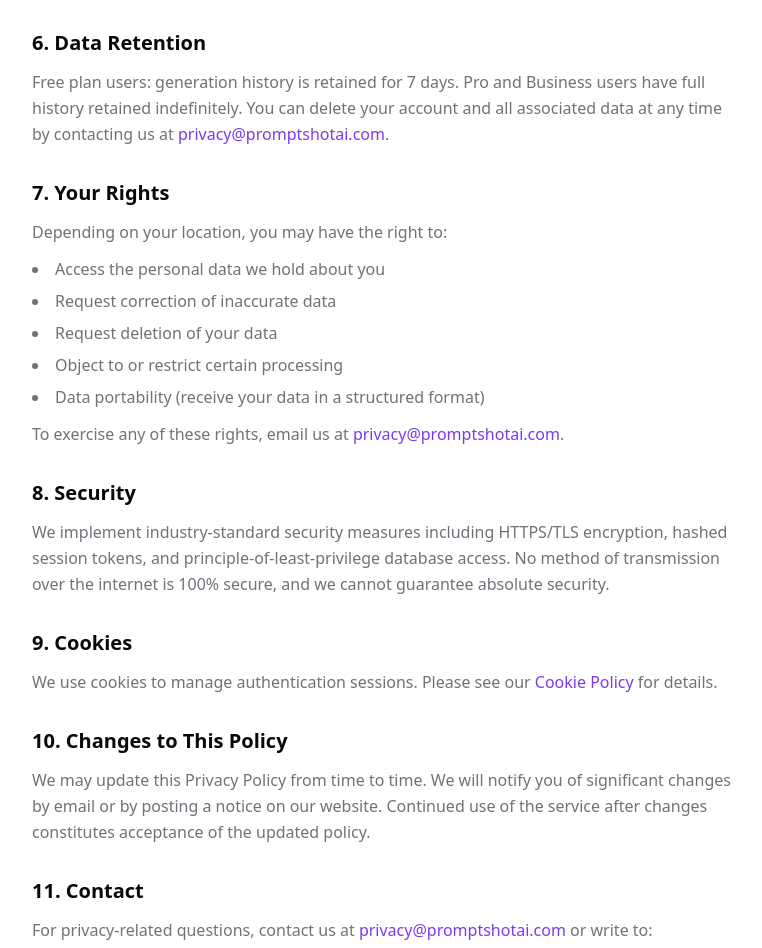
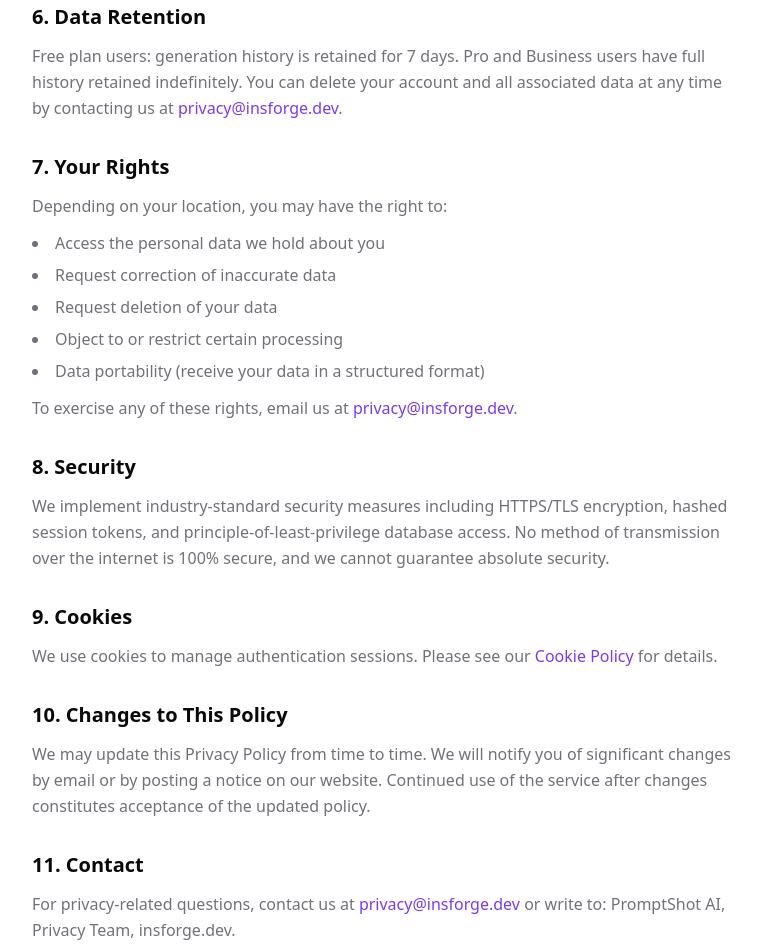
Before and after one commit to omardalaa/imgtoprompt, a Next.js app: page /en/privacy in a window 1280 px wide. Shown: the part 1360-2308 px from the top of the page, without its empty margins (256-1018 px from the left). Built offline with nearby package versions, Linux system fonts and the light colour scheme; no server answers.

Commit message:
chore: update domain from promptshotai.com to insforge.dev
https://claude.ai/code/session_01RTWb7yp6ghw9AZk56RM6Cv

```diff
--- a/app/[locale]/about/page.tsx
+++ b/app/[locale]/about/page.tsx
@@ -137,10 +137,10 @@ export default async function AboutPage() {
             Have feedback, ideas, or just want to say hi? We'd love to hear from
             you at{" "}
             <a
-              href="mailto:hello@promptshotai.com"
+              href="mailto:hello@insforge.dev"
               className="text-violet-600 hover:underline"
             >
-              hello@promptshotai.com
+              hello@insforge.dev
             </a>
           </p>
         </section>
--- a/app/[locale]/careers/page.tsx
+++ b/app/[locale]/careers/page.tsx
@@ -138,7 +138,7 @@ export default async function CareersPage() {
                       </div>
                     </div>
                     <a
-                      href={`mailto:careers@promptshotai.com?subject=Application: ${role.title}`}
+                      href={`mailto:careers@insforge.dev?subject=Application: ${role.title}`}
                       className="inline-flex items-center gap-2 rounded-lg bg-violet-600 px-4 py-2 text-sm font-medium text-white hover:bg-violet-700 transition-colors"
                     >
                       Apply <ArrowRight className="h-4 w-4" />
@@ -168,7 +168,7 @@ export default async function CareersPage() {
             how you'd make PromptShot AI better.
           </p>
           <a
-            href="mailto:careers@promptshotai.com"
+            href="mailto:careers@insforge.dev"
             className="inline-flex items-center gap-2 rounded-lg bg-violet-600 px-6 py-3 font-medium text-white hover:bg-violet-700 transition-colors"
           >
             Get in touch <ArrowRight className="h-4 w-4" />
--- a/app/[locale]/cookies/page.tsx
+++ b/app/[locale]/cookies/page.tsx
@@ -195,8 +195,8 @@ export default async function CookiesPage() {
             <h2 className="text-xl font-bold mb-3">7. Contact</h2>
             <p className="text-muted-foreground leading-relaxed">
               Questions about our use of cookies? Email us at{" "}
-              <a href="mailto:privacy@promptshotai.com" className="text-violet-600 hover:underline">
-                privacy@promptshotai.com
+              <a href="mailto:privacy@insforge.dev" className="text-violet-600 hover:underline">
+                privacy@insforge.dev
               </a>.
             </p>
           </section>
--- a/app/[locale]/layout.tsx
+++ b/app/[locale]/layout.tsx
@@ -36,7 +36,7 @@ export const metadata: Metadata = {
     title: siteConfig.name,
     description: siteConfig.description,
     images: [`${siteConfig.url}/og.png`],
-    creator: "@promptshotai",
+    creator: "@insforgedev",
   },
   robots: { index: true, follow: true },
 };
--- a/app/[locale]/privacy/page.tsx
+++ b/app/[locale]/privacy/page.tsx
@@ -23,7 +23,7 @@ export default async function PrivacyPage() {
           <section>
             <h2 className="text-xl font-bold mb-3">1. Introduction</h2>
             <p className="text-muted-foreground leading-relaxed">
-              PromptShot AI ("we", "our", or "us") operates promptshotai.com. This Privacy Policy
+              PromptShot AI ("we", "our", or "us") operates insforge.dev. This Privacy Policy
               explains what information we collect, how we use it, and your rights regarding your
               personal data. By using our service, you agree to the collection and use of
               information in accordance with this policy.
@@ -85,8 +85,8 @@ export default async function PrivacyPage() {
               Free plan users: generation history is retained for 7 days. Pro and Business users
               have full history retained indefinitely. You can delete your account and all associated
               data at any time by contacting us at{" "}
-              <a href="mailto:privacy@promptshotai.com" className="text-violet-600 hover:underline">
-                privacy@promptshotai.com
+              <a href="mailto:privacy@insforge.dev" className="text-violet-600 hover:underline">
+                privacy@insforge.dev
               </a>.
             </p>
           </section>
@@ -105,8 +105,8 @@ export default async function PrivacyPage() {
             </ul>
             <p className="text-muted-foreground leading-relaxed mt-3">
               To exercise any of these rights, email us at{" "}
-              <a href="mailto:privacy@promptshotai.com" className="text-violet-600 hover:underline">
-                privacy@promptshotai.com
+              <a href="mailto:privacy@insforge.dev" className="text-violet-600 hover:underline">
+                privacy@insforge.dev
               </a>.
             </p>
           </section>
@@ -143,10 +143,10 @@ export default async function PrivacyPage() {
             <h2 className="text-xl font-bold mb-3">11. Contact</h2>
             <p className="text-muted-foreground leading-relaxed">
               For privacy-related questions, contact us at{" "}
-              <a href="mailto:privacy@promptshotai.com" className="text-violet-600 hover:underline">
-                privacy@promptshotai.com
+              <a href="mailto:privacy@insforge.dev" className="text-violet-600 hover:underline">
+                privacy@insforge.dev
               </a>{" "}
-              or write to: PromptShot AI, Privacy Team, promptshotai.com.
+              or write to: PromptShot AI, Privacy Team, insforge.dev.
             </p>
           </section>
         </div>
--- a/app/[locale]/terms/page.tsx
+++ b/app/[locale]/terms/page.tsx
@@ -23,7 +23,7 @@ export default async function TermsPage() {
           <section>
             <h2 className="text-xl font-bold mb-3">1. Acceptance of Terms</h2>
             <p className="text-muted-foreground leading-relaxed">
-              By accessing or using PromptShot AI ("the Service") at promptshotai.com, you agree
+              By accessing or using PromptShot AI ("the Service") at insforge.dev, you agree
               to be bound by these Terms of Service. If you do not agree to these terms, do not
               use the Service. These terms apply to all visitors, users, and others who access
               or use the Service.
@@ -147,8 +147,8 @@ export default async function TermsPage() {
             <h2 className="text-xl font-bold mb-3">12. Contact</h2>
             <p className="text-muted-foreground leading-relaxed">
               Questions about these Terms? Contact us at{" "}
-              <a href="mailto:legal@promptshotai.com" className="text-violet-600 hover:underline">
-                legal@promptshotai.com
+              <a href="mailto:legal@insforge.dev" className="text-violet-600 hover:underline">
+                legal@insforge.dev
               </a>.
             </p>
           </section>
--- a/app/api/referral/route.ts
+++ b/app/api/referral/route.ts
@@ -20,7 +20,7 @@ export async function GET(_req: NextRequest) {
     take: 50,
   });
 
-  const baseUrl = process.env.NEXT_PUBLIC_APP_URL ?? "https://promptshotai.com";
+  const baseUrl = process.env.NEXT_PUBLIC_APP_URL ?? "https://insforge.dev";
 
   return NextResponse.json({
     code: user?.referralCode,
--- a/components/landing/hero-section.tsx
+++ b/components/landing/hero-section.tsx
@@ -75,7 +75,7 @@ export function HeroSection({ isAuthenticated }: HeroSectionProps) {
               <div className="h-3 w-3 rounded-full bg-yellow-400" />
               <div className="h-3 w-3 rounded-full bg-green-400" />
             </div>
-            <span className="text-xs text-muted-foreground mx-auto">promptshotai.com/dashboard</span>
+            <span className="text-xs text-muted-foreground mx-auto">insforge.dev/dashboard</span>
           </div>
           <div className="p-8 grid md:grid-cols-2 gap-6">
             <div className="rounded-xl border-2 border-dashed border-border bg-muted/20 aspect-square flex items-center justify-center">
--- a/lib/site-config.ts
+++ b/lib/site-config.ts
@@ -1,6 +1,6 @@
 export const siteConfig = {
   name: "PromptShot AI",
-  url: process.env.NEXT_PUBLIC_APP_URL ?? "https://promptshotai.com",
+  url: process.env.NEXT_PUBLIC_APP_URL ?? "https://insforge.dev",
   description:
     "Convert any image into AI prompts, product descriptions, ad copy, and SEO content instantly. Power your creative workflow with PromptShot AI.",
   tagline: "Turn Any Image Into Perfect AI Prompts",
--- a/lib/utils.ts
+++ b/lib/utils.ts
@@ -36,5 +36,5 @@ export function absoluteUrl(path: string): string {
 }
 
 export function generateWatermark(text: string): string {
-  return `${text}\n\n— Generated by PromptShot AI (promptshotai.com)`;
+  return `${text}\n\n— Generated by PromptShot AI (insforge.dev)`;
 }
```
Also changed, not shown: 1 other file (tests, documents, lock files or other folders).
